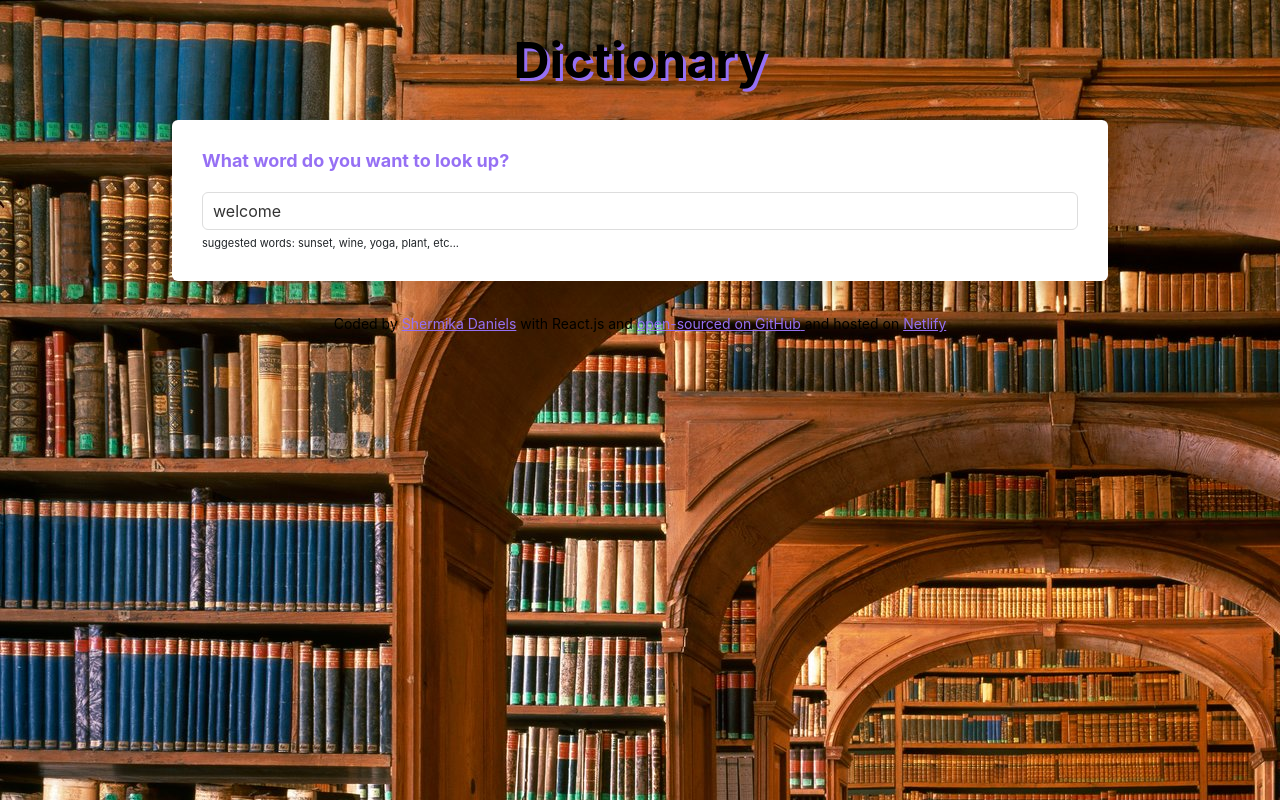
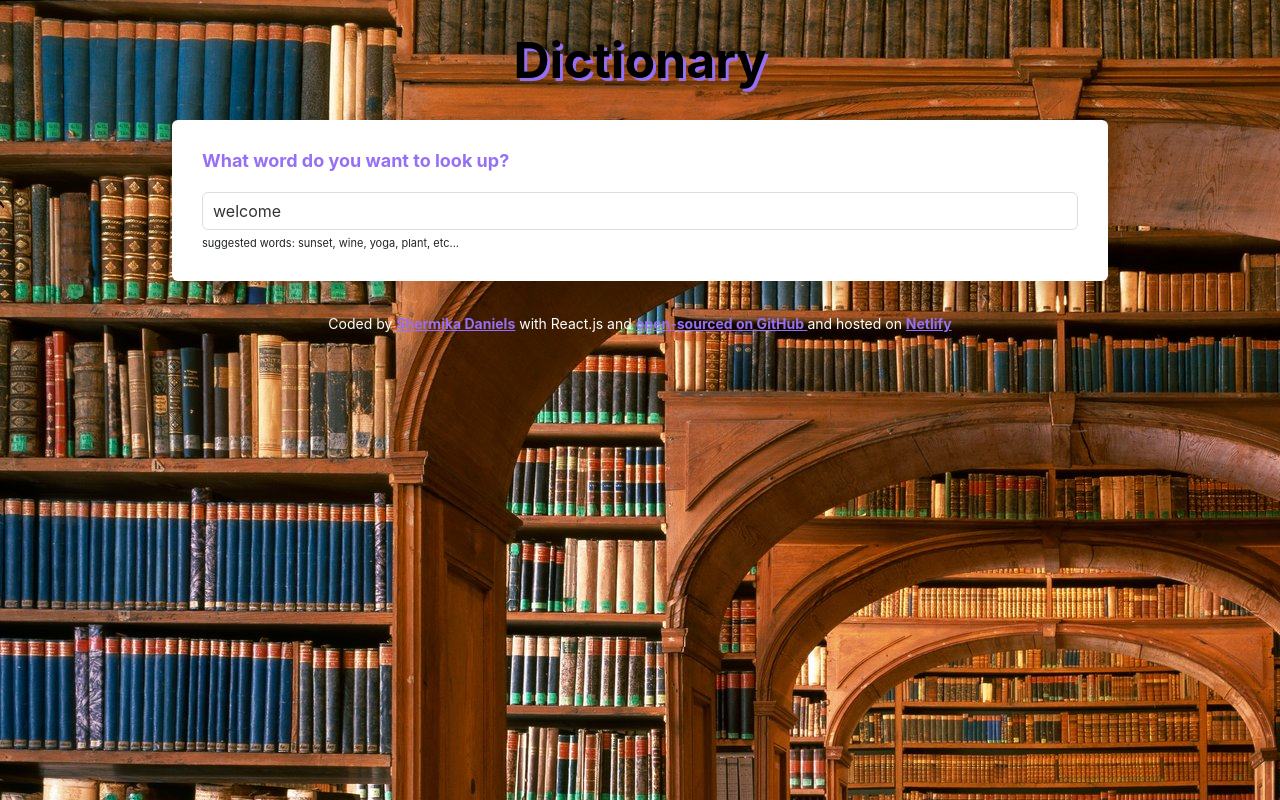
Before and after one commit to ShermikaDaniels/react-dictionary-project, a React (Create React App) app: page / in a window 1280 px wide. Built offline with nearby package versions, Linux system fonts and the light colour scheme; no server answers.

Commit message:
changed the footer font

```diff
--- a/src/App.css
+++ b/src/App.css
@@ -4,10 +4,11 @@ body {
 
 a {
   color: #9670f4;
+  font-weight: bold;
 }
 
 footer {
-  color: black;
+  color: white;
 }
 
 .App {
```
